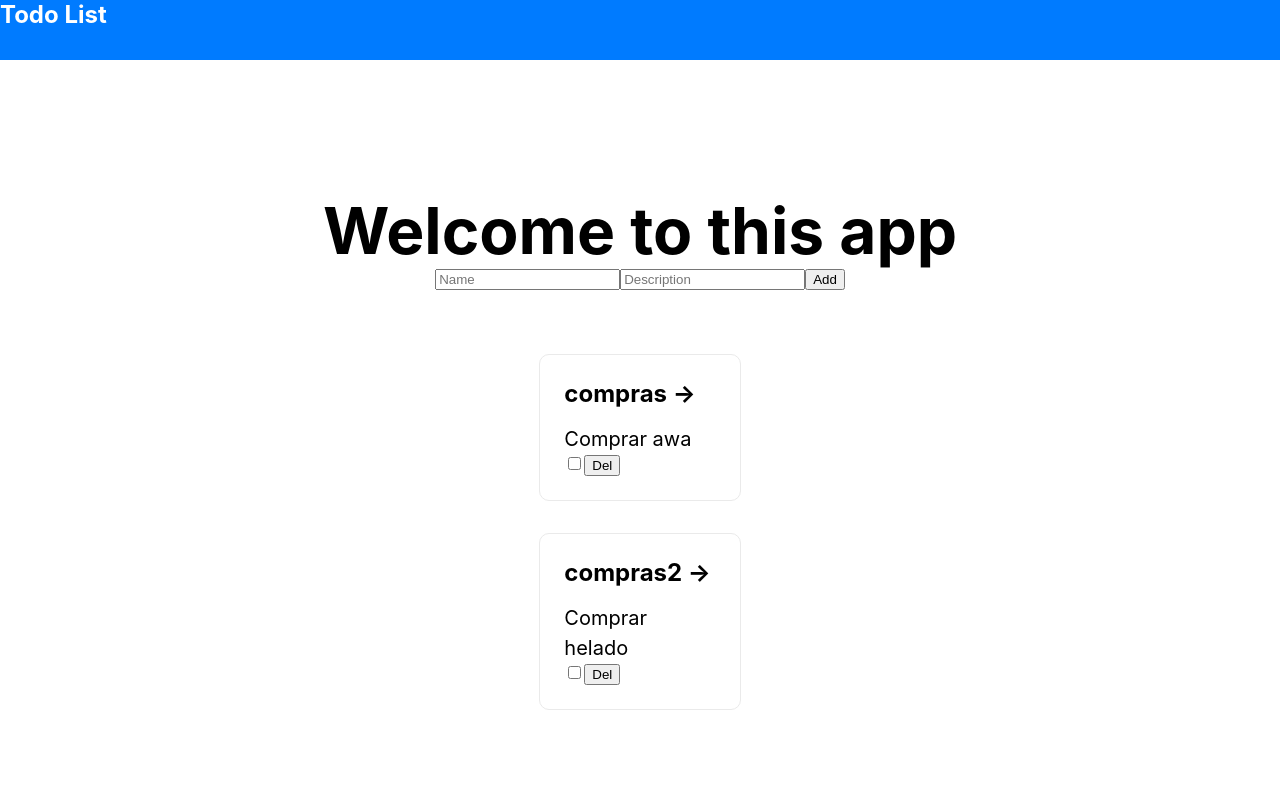
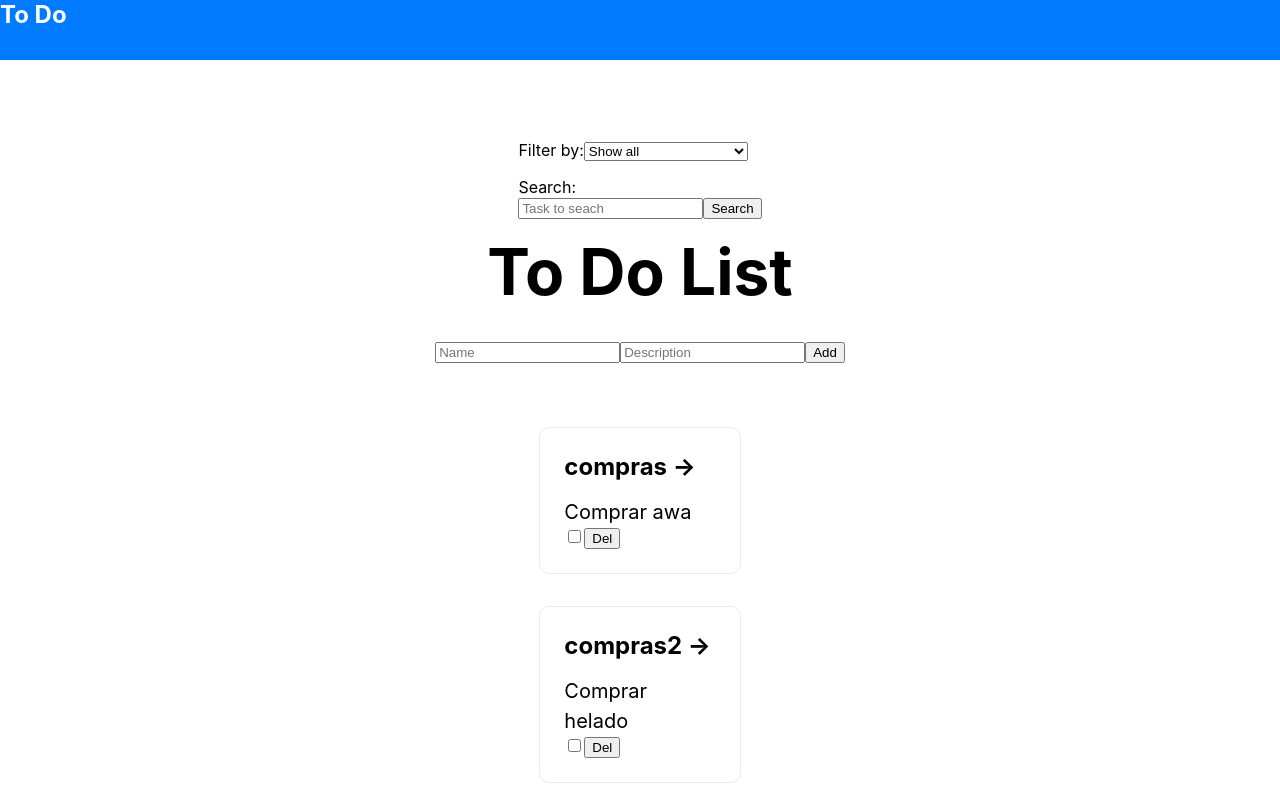
Before and after one commit to Bielma/todo, a Next.js app: page / in a window 1280 px wide. Shown: the top 800 px of the page. Built offline with nearby package versions, Linux system fonts and the light colour scheme.

Commit message:
filter by check or uncheck

```diff
--- a/actions/index.js
+++ b/actions/index.js
@@ -4,6 +4,7 @@ export const actions = {
     editTodo: 'EDIT_TODO',
     editDone: 'EDIT_DONE',
     searchTodo: 'SEARCH_TODO',
+    setOption: 'SET_OPTION',
 }
 
 export const addTodo = payload => ({
@@ -30,3 +31,8 @@ export const editTodo = payload => ({
     type: actions.editTodo,
     payload,
 });
+
+export const setOption = payload => ({
+    type: actions.setOption,
+    payload,
+});
--- /dev/null
+++ b/components/FilterForm.jsx
@@ -0,0 +1,54 @@
+import React, { useState } from 'react'
+import useForm from '../hooks/useForm'
+import {connect} from 'react-redux'
+import {setOption} from '../actions'
+
+
+const FilterForm = ({option, setOption}) => {
+
+    //const [option, setOption] = useState("all")
+    const [values, handleInputChange] = useForm({})
+
+    const handleSubmit = event =>{
+        event.preventDefault();
+    }
+    const  handleOptionChange = event  =>{
+        event.preventDefault();
+        setOption(event.target.value)
+    }
+
+    return (
+        <div>
+            <label for="options">Filter by:</label>
+            <select value = {option} name="options" id="options" onChange = {handleOptionChange}>
+                <option value="all" >Show all</option>
+                <option value="done">Show all done task</option>
+                <option value="dontdone">Show all dont done task</option>
+            </select>
+            <p> </p>
+            <label for="search">Search:</label>
+            <form name = "search" onSubmit={handleSubmit}>
+                <input name="nameTask"
+                    type="text"
+                    placeholder="Task to seach"
+                    onChange={handleInputChange}
+                    required="required" />
+                <button className="button">Search</button>
+            </form>
+            <p></p>
+        </div>
+    )
+}
+
+const mapDispathToProps =  {
+    setOption,
+}
+
+const mapStateToProps = state => {
+    return{
+        option: state.option,
+    }
+
+}
+
+export default connect(mapStateToProps, mapDispathToProps) (FilterForm);
--- a/components/Header.jsx
+++ b/components/Header.jsx
@@ -5,7 +5,7 @@ const Header = () => {
         <>
             <header className= "header">
                 <Link  href="/">
-                    <h2 className ="header__name">Todo List</h2>
+                    <h2 className ="header__name">To Do</h2>
                 </Link>
             </header>
 
--- a/components/ToDoList.jsx
+++ b/components/ToDoList.jsx
@@ -1,63 +1,70 @@
-import { Button } from 'react-bootstrap'
+
 import React from 'react'
 import styles from '../styles/Home.module.css'
 import Link from 'next/link'
-import {connect} from 'react-redux';
-import {deleteTodo, editDone} from '../actions'
+import { connect } from 'react-redux';
+import TodoCard from './TodoCard'
 
 const ToDoList = (props) => {
 
-    const { todoList } = props
+    const { todoList, option } = props
 
 
-
+    switch(option){
+        case 'all':
             return (
                 <div className={styles.grid}>
                     {
                         todoList.map(item =>
-
-
-                        <div className={styles.card} key = {item.id}>
-                            <Link href={`/tododetail/${item.id}`}>
-                                <h3>{item.name} &rarr;</h3>
-                            </Link>
-                            <p>{item.description}</p>
-                                <input
-                                    name="done"
-                                    type="checkbox"
-                                    checked={item.done}
-                                    value = {item.done}
-                                    onChange = {()=> props.editDone(item.id)}
-                                    />
-                                <button
-                                    className="button"
-                                    onClick ={() => props.deleteTodo(item.id)}
-                                >Del</button>
-
+                                <TodoCard item = {item} key={item.id}/>
+                        )
+                    }
                 </div>
-
-
-
-
-
-
+            )
+        case 'done':
+            return (
+                <div className={styles.grid}>
+                    {
+                        todoList.map(item =>
+                                item.done &&
+                                <TodoCard item = {item} key={item.id}/>
+                        )
+                    }
+                </div>
+            )
+        case 'dontdone':
+            return (
+                <div className={styles.grid}>
+                    {
+                        todoList.map(item =>
+                                !item.done &&
+                                <TodoCard item = {item} key={item.id}/>
+                        )
+                    }
+                </div>
+            )
+        default:
+            return (
+                <div className={styles.grid}>
+                    {
+                        todoList.map(item =>
+                                <TodoCard item = {item} key={item.id}/>
                         )
                     }
                 </div>
             )
     }
 
+}
 
-const mapStateToProps = state =>{
-    return{
-        todoList: state.todoList
+
+const mapStateToProps = state => {
+    return {
+        todoList: state.todoList,
+        option: state.option,
     }
 }
 
-const mapDispathToProps = {
-    deleteTodo,
-    editDone,
 
-}
 
-export default connect(mapStateToProps, mapDispathToProps)(ToDoList)
+export default connect(mapStateToProps, null)(ToDoList)
--- /dev/null
+++ b/components/TodoCard.jsx
@@ -0,0 +1,35 @@
+import React from 'react'
+import styles from '../styles/Home.module.css'
+import Link from 'next/link'
+import { connect } from 'react-redux';
+import { deleteTodo, editDone } from '../actions'
+
+
+const TodoCard = (props) => {
+    const {item, editDone, deleteTodo} = props
+    return (
+        <div className={styles.card} >
+            <Link href={`/tododetail/${item.id}`}>
+                <h3>{item.name} &rarr;</h3>
+            </Link>
+            <p>{item.description}</p>
+            <input
+                name="done"
+                type="checkbox"
+                checked={item.done}
+                value={item.done}
+                onChange={() => editDone(item.id)}
+            />
+            <button
+                className="button"
+                onClick={() => deleteTodo(item.id)}
+            >Del</button>
+        </div>
+    )
+}
+const mapDispathToProps = {
+    deleteTodo,
+    editDone,
+
+}
+export default connect(null, mapDispathToProps)(TodoCard)
--- a/pages/_app.js
+++ b/pages/_app.js
@@ -23,7 +23,7 @@ const initalState = {
     },
     ],
     todo: {},
-    todoToSearch: [],
+    option: 'all',
 
 }
 
--- a/pages/index.js
+++ b/pages/index.js
@@ -3,20 +3,23 @@ import Head from 'next/head'
 import styles from '../styles/Home.module.css'
 import ToDoList from '../components/ToDoList'
 import AddTaskForm from '../components/AddTaskForm'
+import FilterForm from '../components/FilterForm'
 export default function Home() {
 
     return (
         <div className = { styles.container }>
             <Head>
-                <title > TODO App </title>
+                <title > TODOS </title>
                 <link rel = "icon"
                     href = "/favicon.ico"/>
             </Head>
 
             <main className = { styles.main } >
+                <FilterForm/>
                 <h1 className = { styles.title }>
-                Welcome to this app
+                To Do List
                 </h1>
+                <p></p>
                 <AddTaskForm />
                 <ToDoList/>
             </main>
--- a/reducers/index.js
+++ b/reducers/index.js
@@ -44,10 +44,15 @@ const reducer = (state, action) => {
             newTodo.description = action.payload.description
             newTodo.done = action.payload.done
 
-            return{
+            return {
                 ...state,
                 todoList: todosAux.concat(newTodo),
                 todo: newTodo,
+            }
+        case actions.setOption:
+            return {
+                ...state,
+                option: action.payload
             }
         default:
             return state
```
Lines whose indentation alone changed are shown as unchanged.
